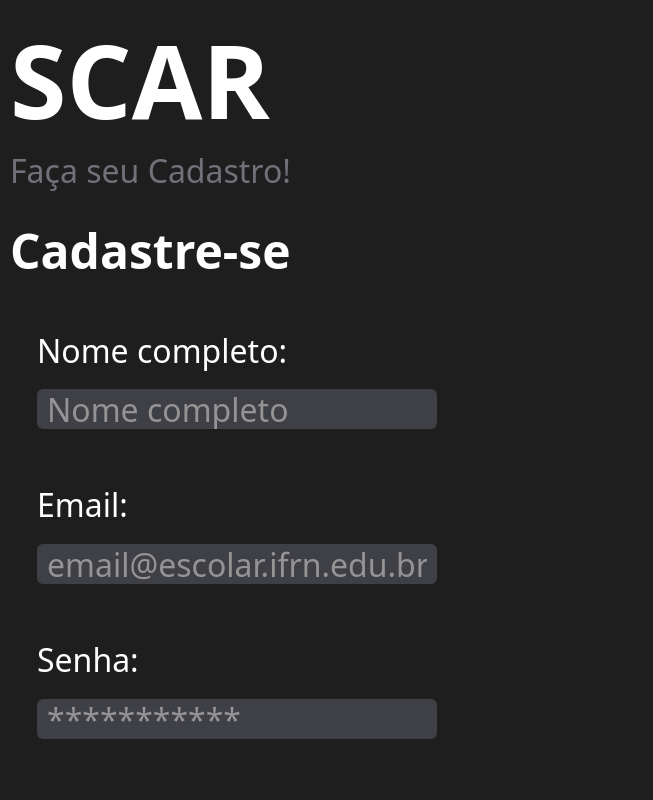
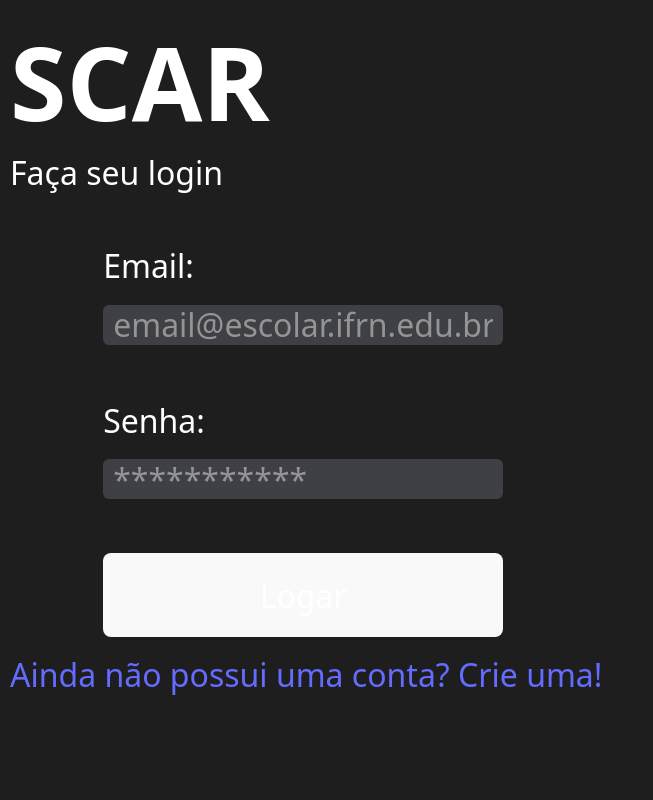
Before and after one commit to RelampagoMarquin/scar, a React (Vite) app in the folder web/: page / in a window 1280 px wide. Shown: the top 800 px of the page, without its empty margins (0-653 px from the left). Built offline with nearby package versions, Linux system fonts and the light colour scheme.

Commit message:
Tela de login rodando

```diff
--- a/web/src/main.tsx
+++ b/web/src/main.tsx
@@ -7,6 +7,6 @@
 
 ReactDOM.createRoot(document.getElementById('root') as HTMLElement).render(
   <React.StrictMode>
-    <Cadastro />
+    <Login />
   </React.StrictMode>
 )
--- a/web/src/pages/FormLogin.tsx
+++ b/web/src/pages/FormLogin.tsx
@@ -3,6 +3,11 @@
 import './Form.css';
 
 import axios from "axios";
+
+interface User{
+    password: string;
+    email: string;
+}
 
 
 export function handleLogin() {
```
